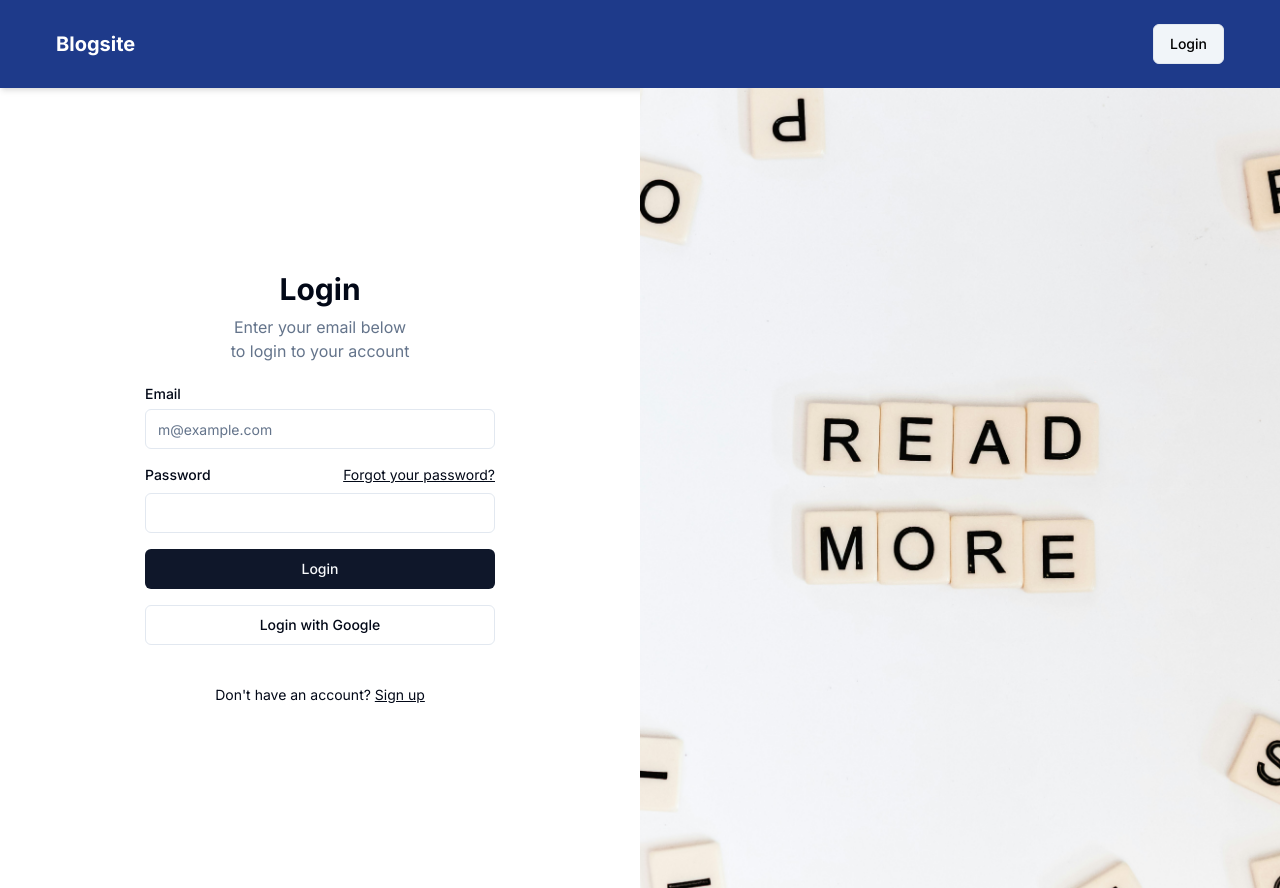
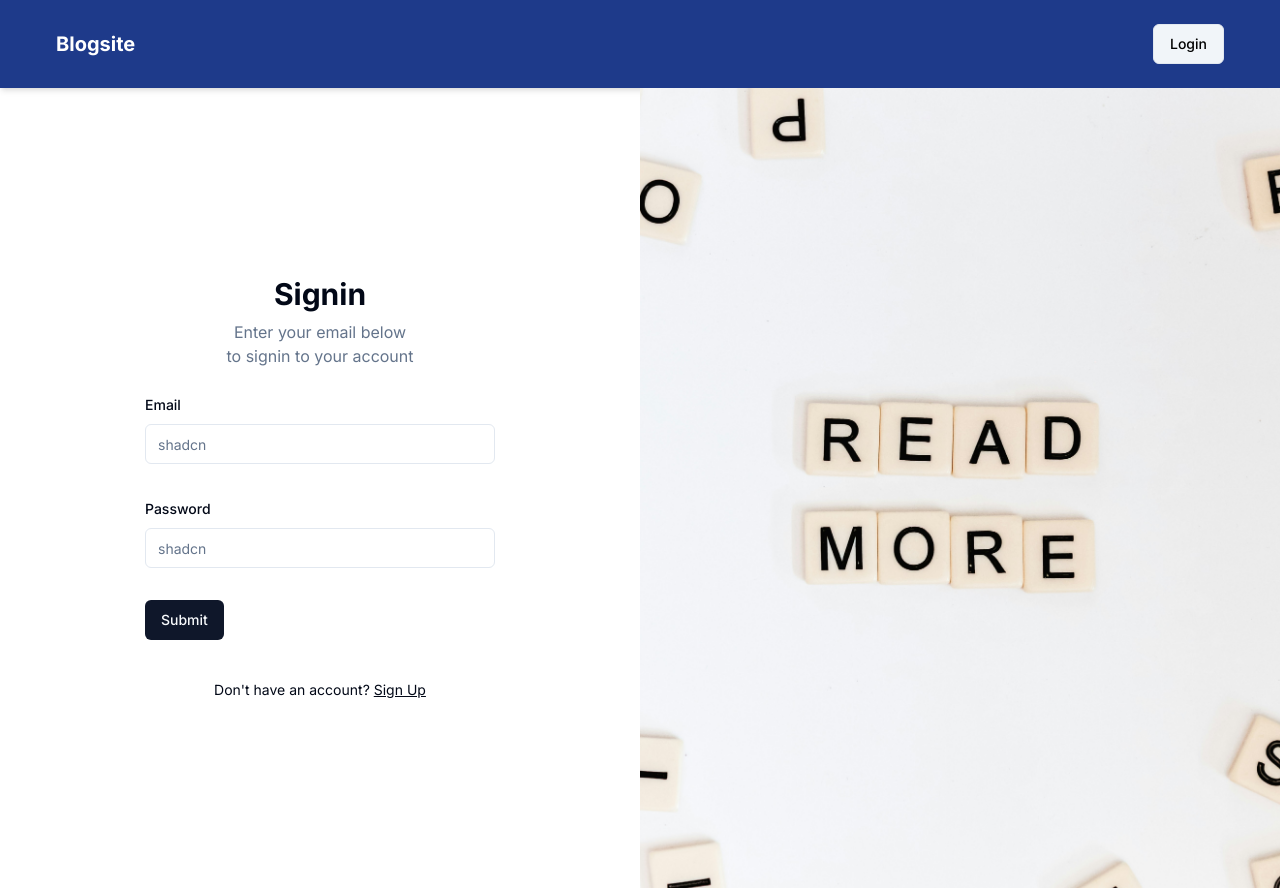
Before and after one commit to karkidivya/blogsite-nextjs, a Next.js app: page /signin in a window 1280 px wide. Built offline with nearby package versions, Linux system fonts and the light colour scheme; no server answers.

Commit message:
react context added

```diff
--- a/package.json
+++ b/package.json
@@ -15,6 +15,7 @@
     "@radix-ui/react-slot": "^1.0.2",
     "class-variance-authority": "^0.7.0",
     "clsx": "^2.1.1",
+    "firebase": "^10.12.0",
     "lucide-react": "^0.378.0",
     "next": "14.2.3",
     "react": "^18",
--- a/src/app/context/AuthContext.js
+++ b/src/app/context/AuthContext.js
@@ -1,38 +1,43 @@
-import React from 'react';
-import {
-    onAuthStateChanged,
-    getAuth,
-} from 'firebase/auth';
-import firebase_app from '../firebase/config';
+'use client'
+// AuthContext.js
+import React, { createContext, useState, useContext } from 'react';
 
-const auth = getAuth(firebase_app);
+const AuthContext = createContext();
 
-export const AuthContext = React.createContext({});
+export const useAuth = () => {
+  return useContext(AuthContext);
+};
 
-export const useAuthContext = () => React.useContext(AuthContext);
+export const AuthProvider = ({ children }) => {
+  const [token, setToken] = useState(null);
+  const [name, setName] = useState(null);
 
-export const AuthContextProvider = ({
-    children,
-}) => {
-    const [user, setUser] = React.useState(null);
-    const [loading, setLoading] = React.useState(true);
+  const login = (data) => {
+    console.log("cjsdcj",data,"authcontext")
+    setToken(data);
+    // setName(data.fullName)
+    // You can also store the token in localStorage or sessionStorage for persistence
+  };
+  const signup = (data) => {
+    console.log("cjsdcj",data,"authcontext")
+    setToken(data);
+    // setName(data.fullName)
+    // You can also store the token in localStorage or sessionStorage for persistence
+  };
 
-    React.useEffect(() => {
-        const unsubscribe = onAuthStateChanged(auth, (user) => {
-            if (user) {
-                setUser(user);
-            } else {
-                setUser(null);
-            }
-            setLoading(false);
-        });
+  const logout = () => {
+    setToken(null);
+    // Clear token from localStorage or sessionStorage
+  };
 
-        return () => unsubscribe();
-    }, []);
+  const isAuthenticated = () => {
 
-    return (
-        <AuthContext.Provider value={{ user }}>
-            {loading ? <div>Loading...</div> : children}
-        </AuthContext.Provider>
-    );
+    return (!!token);
+  };
+
+  return (
+    <AuthContext.Provider value={{ token,name, login,signup, logout, isAuthenticated }}>
+      {children}
+    </AuthContext.Provider>
+  );
 };
--- a/src/app/layout.tsx
+++ b/src/app/layout.tsx
@@ -2,7 +2,7 @@ import type { Metadata } from "next";
 import { Inter } from "next/font/google";
 import "./globals.css";
 import Navbar from "@/components/Navbar";
-
+import {AuthProvider} from './context/AuthContext'
 const inter = Inter({ subsets: ["latin"] });
 
 export const metadata: Metadata = {
@@ -18,10 +18,12 @@ export default function RootLayout({
   return (
     <html lang="en">
       <body className={inter.className}>
+        <AuthProvider>
       <div className="flex flex-col min-h-screen">
       <Navbar />
       {children}
     </div>
+    </AuthProvider>
         </body>
     </html>
   );
--- a/src/app/page.tsx
+++ b/src/app/page.tsx
@@ -1,7 +1,12 @@
+'use client'
 import { CardWithForm } from "@/components/Card";
 import Image from "next/image";
+import { useAuth } from "./context/AuthContext";
 
 export default function Home() {
+  const { login, isAuthenticated } = useAuth();
+
+
   return (
     <main className="flex  items-center justify-around  mt-5 flex-wrap">
     <CardWithForm/>
--- a/src/app/schemas/signIn.ts
+++ b/src/app/schemas/signIn.ts
@@ -1,6 +1,6 @@
 import {z} from 'zod'
 
 export const signInSchema = z.object({
-    identifier : z.string(),
+    email: z.string().email({ message: 'Invalid email address' }),
     password: z.string()
 })
--- a/src/app/signin/page.tsx
+++ b/src/app/signin/page.tsx
@@ -1,33 +1,119 @@
+"use client";
 
-import Image from "next/image"
-import Link from "next/link"
-import readmore from '../../../public/readmore.jpg'
-import { Button } from "@/components/ui/button"
-import { Input } from "@/components/ui/input"
-import { Label } from "@/components/ui/label"
+import Image from "next/image";
+import Link from "next/link";
 
-export default function Login() {
+import { zodResolver } from "@hookform/resolvers/zod";
+
+import { useEffect, useState } from "react";
+import { useForm } from "react-hook-form";
+// import { useDebounce } from 'usehooks-ts';
+import * as z from "zod";
+
+import signIn from "../firebase/auth/signin"
+
+import readmore from "../../../public/readmore.jpg";
+import { Button } from "@/components/ui/button";
+import { Input } from "@/components/ui/input";
+import { Label } from "@/components/ui/label";
+import { useAuth } from "../context/AuthContext";
+import {
+  Form,
+  FormControl,
+  FormDescription,
+  FormField,
+  FormItem,
+  FormLabel,
+  FormMessage,
+} from "@/components/ui/form";
+
+import { useRouter } from "next/navigation";
+import { signInSchema } from "../schemas/signIn";
+export default function SignIn() {
+  const router = useRouter();
+  const { login, isAuthenticated } = useAuth();
+  const form = useForm<z.infer<typeof signInSchema>>({
+    resolver: zodResolver(signInSchema),
+    defaultValues: {
+      email: "",
+      password: "",
+    },
+  });
+
+  useEffect(()=>{
+    console.log(isAuthenticated(),"auth")
+    if(isAuthenticated()){
+      router.push("/")
+    }
+  },[isAuthenticated])
+
+  const onSubmit = async (data: z.infer<typeof signInSchema>) => {
+    console.log(data);
+    const { result, error } = await signIn(data.email, data.password);
+    if (error) {
+      return console.log(error)
+  }
+  const accessToken = await result?.user.getIdToken();
+  console.log(result,"csdac")
+  login(accessToken);
+
+
+  };
+
   return (
     <div className="w-full lg:grid lg:min-h-[600px] lg:grid-cols-2 xl:min-h-[800px]">
       <div className="flex items-center justify-center py-12">
         <div className="mx-auto grid w-[350px] gap-6">
           <div className="grid gap-2 text-center">
-            <h1 className="text-3xl font-bold">Login</h1>
+            <h1 className="text-3xl font-bold">Signin</h1>
             <p className="text-balance text-muted-foreground">
-              Enter your email below to login to your account
+              Enter your email below to signin to your account
             </p>
           </div>
           <div className="grid gap-4">
-            <div className="grid gap-2">
-              <Label htmlFor="email">Email</Label>
-              <Input
-                id="email"
-                type="email"
-                placeholder="m@example.com"
-                required
-              />
-            </div>
-            <div className="grid gap-2">
+            <Form {...form}>
+              <form
+                onSubmit={form.handleSubmit(onSubmit)}
+                className="space-y-8"
+              >
+
+                <FormField
+                  control={form.control}
+                  name="email"
+                  render={({ field }) => (
+                    <FormItem>
+                      <FormLabel>Email</FormLabel>
+                      <FormControl>
+                        <Input placeholder="shadcn" {...field} />
+                      </FormControl>
+                      {/* <FormDescription>
+                This is your public display name.
+              </FormDescription> */}
+                      <FormMessage />
+                    </FormItem>
+                  )}
+                />
+                <FormField
+                  control={form.control}
+                  name="password"
+                  render={({ field }) => (
+                    <FormItem>
+                      <FormLabel>Password</FormLabel>
+                      <FormControl>
+                        <Input placeholder="shadcn" {...field} />
+                      </FormControl>
+                      {/* <FormDescription>
+                This is your public display name.
+              </FormDescription> */}
+                      <FormMessage />
+                    </FormItem>
+                  )}
+                />
+                <Button type="submit">Submit</Button>
+              </form>
+            </Form>
+
+            {/* <div className="grid gap-2">
               <div className="flex items-center">
                 <Label htmlFor="password">Password</Label>
                 <Link
@@ -44,12 +130,12 @@ export default function Login() {
             </Button>
             <Button variant="outline" className="w-full">
               Login with Google
-            </Button>
+            </Button> */}
           </div>
           <div className="mt-4 text-center text-sm">
             Don&apos;t have an account?{" "}
             <Link href="/signup" className="underline">
-              Sign up
+              Sign Up
             </Link>
           </div>
         </div>
@@ -64,5 +150,5 @@ export default function Login() {
         />
       </div>
     </div>
-  )
+  );
 }
--- a/src/app/signup/page.tsx
+++ b/src/app/signup/page.tsx
@@ -10,11 +10,13 @@ import { useForm } from "react-hook-form";
 // import { useDebounce } from 'usehooks-ts';
 import * as z from "zod";
 
+import signUp from "../firebase/auth/signup"
+
 import readmore from "../../../public/readmore.jpg";
 import { Button } from "@/components/ui/button";
 import { Input } from "@/components/ui/input";
 import { Label } from "@/components/ui/label";
-
+import { useAuth } from "../context/AuthContext";
 import {
   Form,
   FormControl,
@@ -27,9 +29,10 @@ import {
 
 import { useRouter } from "next/navigation";
 import { signUpSchema } from "../schemas/signup";
+import { access } from "fs";
 export default function Signup() {
   const router = useRouter();
-
+  const { signup, isAuthenticated } = useAuth();
   const form = useForm<z.infer<typeof signUpSchema>>({
     resolver: zodResolver(signUpSchema),
     defaultValues: {
@@ -39,13 +42,23 @@ export default function Signup() {
     },
   });
 
-  useEffect(() => {
-
-
-  });
-
+  useEffect(()=>{
+    console.log(isAuthenticated(),"auth")
+    if(isAuthenticated()){
+      router.push("/")
+    }
+  },[isAuthenticated])
   const onSubmit = async (data: z.infer<typeof signUpSchema>) => {
     console.log(data);
+    const { result, error } = await signUp(data.email, data.password);
+    if (error) {
+      return console.log(error)
+  }
+  const accessToken = await result?.user.getIdToken();
+  console.log(accessToken)
+  signup(accessToken);
+  // return router.push("/")
+
   };
 
   return (
```
Also changed, not shown: 2 other files (tests, documents, lock files or other folders).
